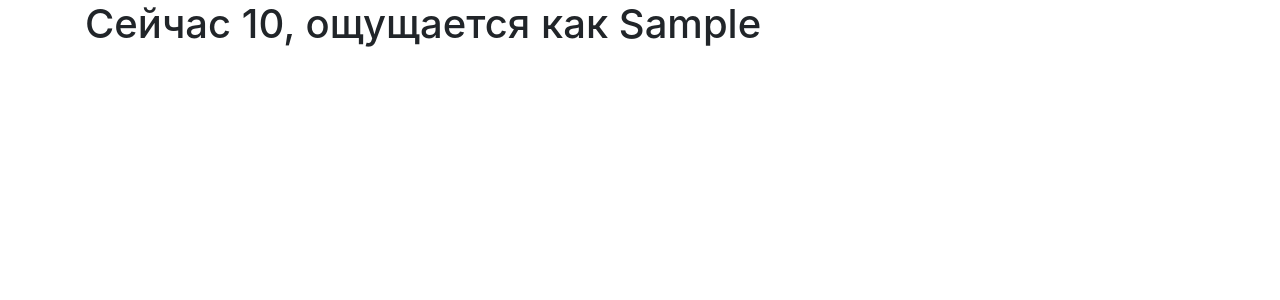
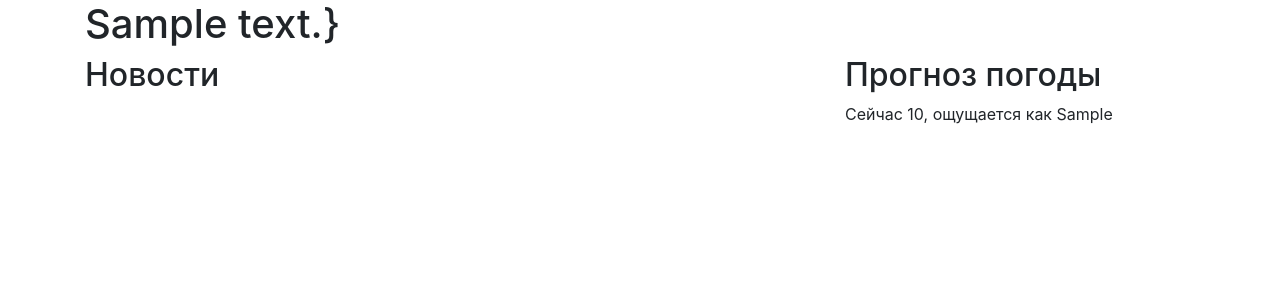
Before and after one commit to inenashev/learn_web, a Flask app: template templates/index.html in a window 1280 px wide. Shown: the top 300 px of the page. Run offline with Flask 2, Linux system fonts and the light colour scheme; the template is opened without the code that fills it: most values are stand-ins (such as "Sample title", 1, 10 or a date in 2020).

Commit message:
Шаблоны

```diff
--- a/server.py
+++ b/server.py
@@ -9,7 +9,7 @@ app = Flask(__name__)
 
 @app.route('/')
 def index():
-    page_title = 'Прогноз погоды'
+    page_title = 'новости python'
     weather = weather_by_city("Moscow,Russia")
     return render_template("index.html", page_title = page_title, weather=weather)
 
--- a/templates/index.html
+++ b/templates/index.html
@@ -1,5 +1,5 @@
 <!doctype html>
-<html lang="en">
+<html lang="ru">
 <head>
     <!-- Required meta tags -->
     <meta charset="utf-8">
@@ -12,13 +12,21 @@
 </head>
 <body>
     <div class="container">
-    <h1>
-        {% if weather %}
-        Сейчас {{weather.temp_C}}, ощущается как {{weather.FeelsLikeC}}
-        {% else %}
-        Сервис погоды не доступен
-        {% endif %}
-    </h1>
+        <h1>{{page_text}}}</h1>
+        <div class="row">
+
+            <div class="col-8">
+                <h2>Новости</h2>
+            </div>
+            <div class="col-4">
+                <h2>Прогноз погоды</h2>
+                    {% if weather %}
+                    Сейчас {{weather.temp_C}}, ощущается как {{weather.FeelsLikeC}}
+                    {% else %}
+                    Сервис погоды не доступен
+                    {% endif %}
+            </div>
+        </div>
     </div>
 <!-- Optional JavaScript -->
 <!-- jQuery first, then Popper.js, then Bootstrap JS -->
```
